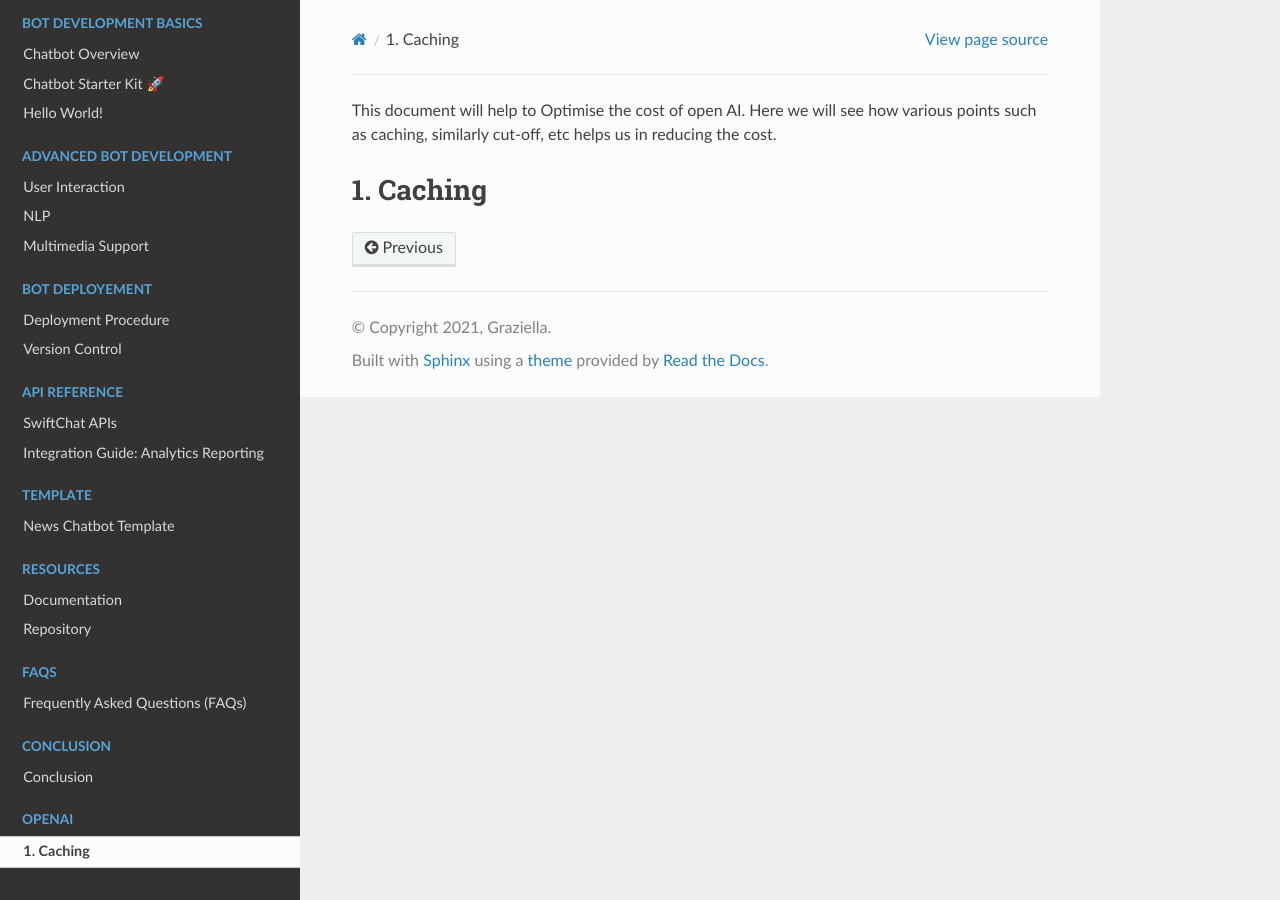
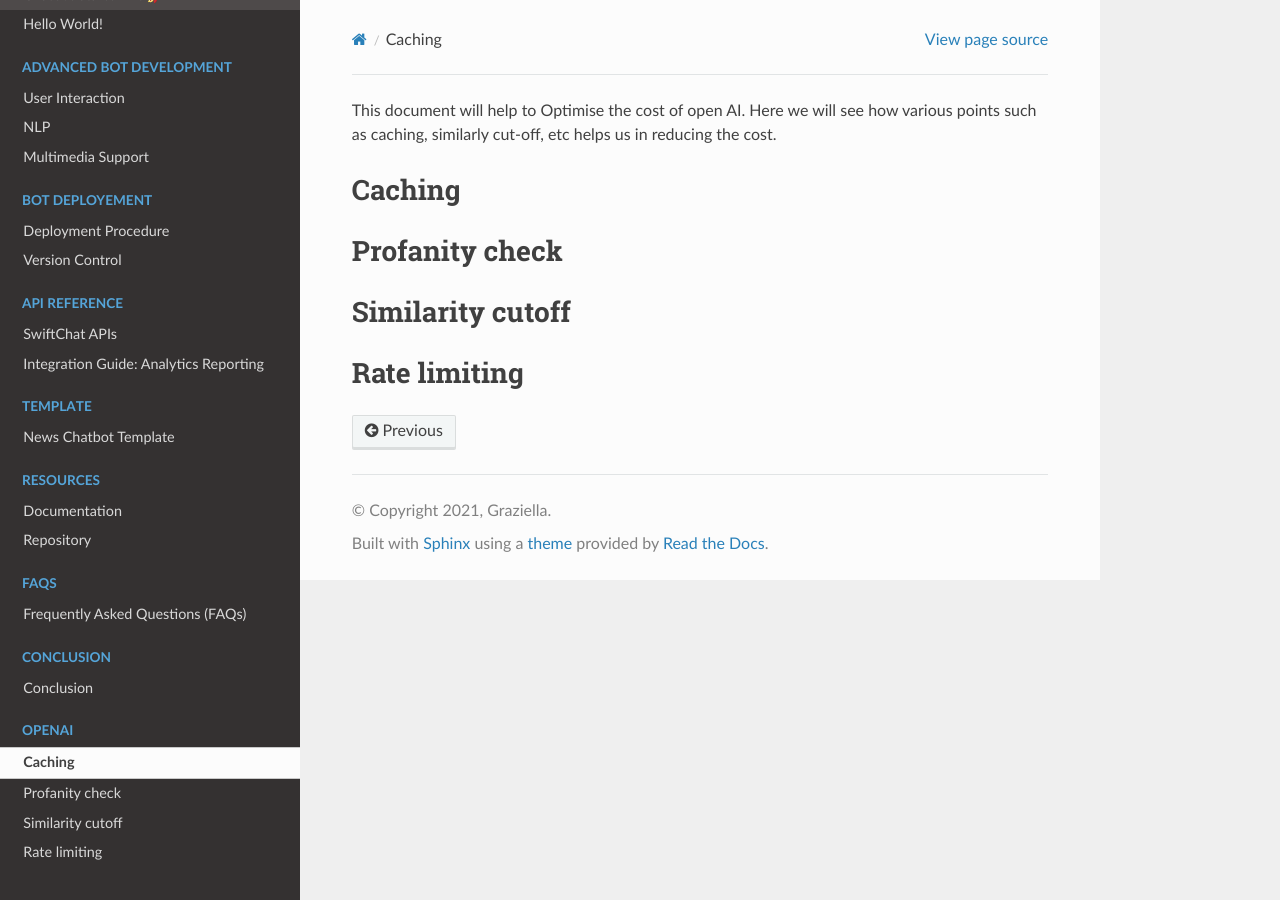
Before and after one commit to Priyanka-sharma181/Chatbot-Development-Guide, a Sphinx documentation site: the page built from docs/source/cost_optimization.rst, in a window 1280 px wide. Built offline with Sphinx 7.4.7 and the Read the Docs theme 2.0.0, drawn with Linux system fonts in a browser that asks for light colours.

Commit message:
steps for optimization

```diff
--- a/docs/source/cost_optimization.rst
+++ b/docs/source/cost_optimization.rst
@@ -1,4 +1,13 @@
 This document will help to Optimise the cost of open AI. Here we will see how various points such as caching, similarly cut-off, etc helps us in reducing the cost.
 
-1. Caching
+Caching
 ==============
+
+Profanity check
+=================
+
+Similarity cutoff
+====================
+
+Rate limiting
+===============
```
